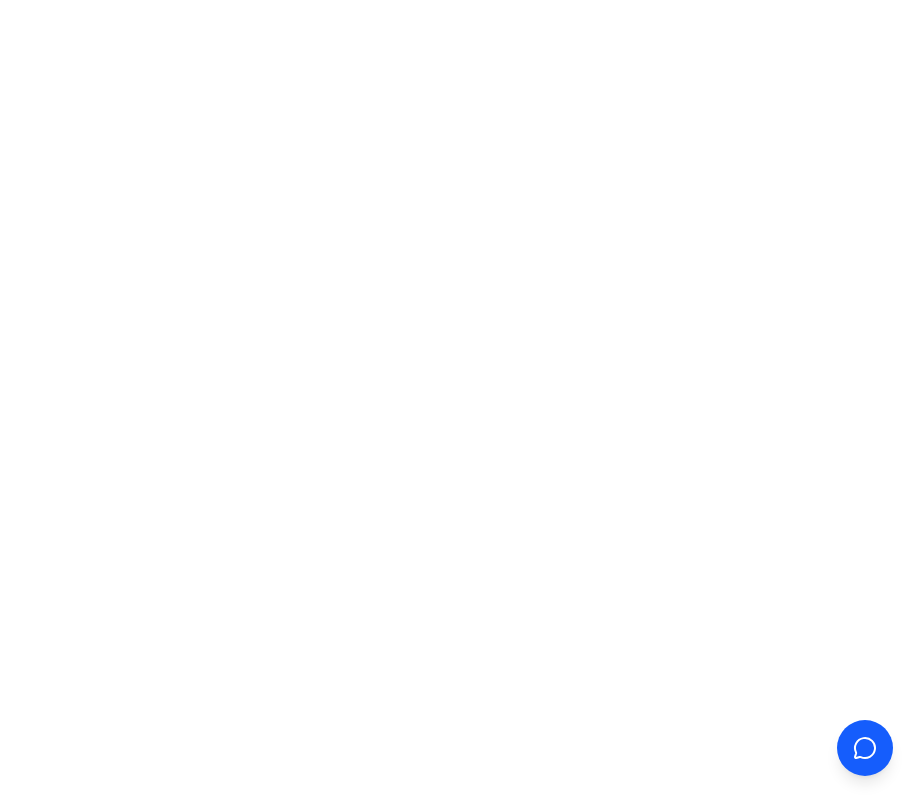
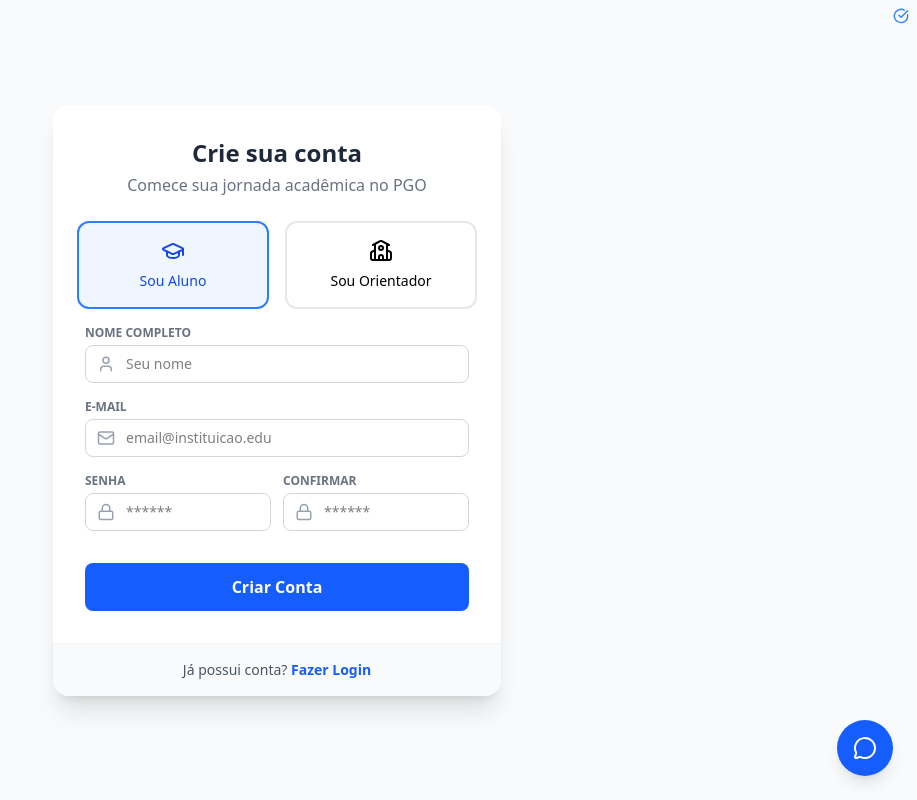
Before and after one commit to VictorHugo-Neo/prototype_PGO, a React app in the folder frontend/: page /register in a window 1280 px wide. Before the commit this address had no page. Shown: the whole page, without its empty margins (363-1280 px from the left). Built offline with nearby package versions, Linux system fonts and the light colour scheme; the HTML template or start-up script is replaced by a standard one.

Commit message:
feat:implementation of the registration screen

```diff
--- a/frontend/src/App.tsx
+++ b/frontend/src/App.tsx
@@ -3,13 +3,14 @@ import Dashboard from "./pages/Dashboard"
 import Trail from "./pages/Trail"
 import { ChatWidget } from "./components/ChatWidget"
 import Login from "./pages/Login"
+import Register from "./pages/Register"
 function App() {
   return (
     <BrowserRouter>
       <div className="relative">
         <Routes>
           <Route path="/" element={<Login />} />
-
+          <Route path="/register" element ={<Register />} />
           <Route path="/Dashboard" element={<Dashboard />} />
           <Route path="/Trail" element={<Trail />} />
         </Routes>
--- /dev/null
+++ b/frontend/src/pages/Register.tsx
@@ -0,0 +1,140 @@
+import { useState } from 'react';
+import { Link, useNavigate } from 'react-router-dom';
+import { User, Lock, Mail, GraduationCap, School, CheckCircle } from 'lucide-react';
+
+export default function Register() {
+  const navigate = useNavigate();
+  const [role, setRole] = useState<'student' | 'instructor'>('student');
+  const [formData, setFormData] = useState({
+    name: '',
+    email: '',
+    password: '',
+    confirmPassword: ''
+  });
+
+  const handleChange = (e: React.ChangeEvent<HTMLInputElement>) => {
+    setFormData({ ...formData, [e.target.name]: e.target.value });
+  };
+
+  const handleRegister = (e: React.FormEvent) => {
+    e.preventDefault();
+    // Lógica de cadastro aqui
+    console.log("Cadastrando:", role, formData);
+    navigate('/'); // Volta para login após cadastro
+  };
+
+  return (
+    <div className="min-h-screen flex items-center justify-center bg-gray-50 p-4">
+      <div className="max-w-md w-full bg-white rounded-2xl shadow-xl overflow-hidden">
+
+        <div className="p-8 text-center pb-0">
+          <h2 className="text-2xl font-bold text-gray-800">Crie sua conta</h2>
+          <p className="text-gray-500 mt-1">Comece sua jornada acadêmica no PGO</p>
+        </div>
+
+        {/* Seletor de Tipo de Conta */}
+        <div className="grid grid-cols-2 gap-4 p-6 pb-2">
+          <div
+            onClick={() => setRole('student')}
+            className={`cursor-pointer border-2 rounded-xl p-4 flex flex-col items-center gap-2 transition-all ${
+              role === 'student' ? 'border-blue-500 bg-blue-50 text-blue-700' : 'border-gray-200 hover:border-blue-200'
+            }`}
+          >
+            <GraduationCap size={24} />
+            <span className="font-medium text-sm">Sou Aluno</span>
+            {role === 'student' && <CheckCircle className="absolute top-2 right-2 text-blue-500 w-4 h-4" />}
+          </div>
+
+          <div
+            onClick={() => setRole('instructor')}
+            className={`cursor-pointer border-2 rounded-xl p-4 flex flex-col items-center gap-2 transition-all ${
+              role === 'instructor' ? 'border-blue-500 bg-blue-50 text-blue-700' : 'border-gray-200 hover:border-blue-200'
+            }`}
+          >
+            <School size={24} />
+            <span className="font-medium text-sm">Sou Orientador</span>
+          </div>
+        </div>
+
+        <form onSubmit={handleRegister} className="p-8 pt-2 space-y-4">
+          <div>
+            <label className="block text-xs font-semibold text-gray-500 uppercase mb-1">Nome Completo</label>
+            <div className="relative">
+              <User className="absolute left-3 top-2.5 text-gray-400" size={18} />
+              <input
+                name="name"
+                type="text"
+                required
+                className="w-full pl-10 pr-4 py-2 border border-gray-300 rounded-lg text-sm focus:ring-2 focus:ring-blue-500 outline-none"
+                placeholder="Seu nome"
+                onChange={handleChange}
+              />
+            </div>
+          </div>
+
+          <div>
+            <label className="block text-xs font-semibold text-gray-500 uppercase mb-1">E-mail</label>
+            <div className="relative">
+              <Mail className="absolute left-3 top-2.5 text-gray-400" size={18} />
+              <input
+                name="email"
+                type="email"
+                required
+                className="w-full pl-10 pr-4 py-2 border border-gray-300 rounded-lg text-sm focus:ring-2 focus:ring-blue-500 outline-none"
+                placeholder="email@instituicao.edu"
+                onChange={handleChange}
+              />
+            </div>
+          </div>
+
+          <div className="grid grid-cols-2 gap-3">
+            <div>
+              <label className="block text-xs font-semibold text-gray-500 uppercase mb-1">Senha</label>
+              <div className="relative">
+                <Lock className="absolute left-3 top-2.5 text-gray-400" size={18} />
+                <input
+                  name="password"
+                  type="password"
+                  required
+                  className="w-full pl-10 pr-4 py-2 border border-gray-300 rounded-lg text-sm focus:ring-2 focus:ring-blue-500 outline-none"
+                  placeholder="******"
+                  onChange={handleChange}
+                />
+              </div>
+            </div>
+            <div>
+              <label className="block text-xs font-semibold text-gray-500 uppercase mb-1">Confirmar</label>
+              <div className="relative">
+                <Lock className="absolute left-3 top-2.5 text-gray-400" size={18} />
+                <input
+                  name="confirmPassword"
+                  type="password"
+                  required
+                  className="w-full pl-10 pr-4 py-2 border border-gray-300 rounded-lg text-sm focus:ring-2 focus:ring-blue-500 outline-none"
+                  placeholder="******"
+                  onChange={handleChange}
+                />
+              </div>
+            </div>
+          </div>
+
+          <button
+            type="submit"
+            className="w-full mt-4 bg-blue-600 hover:bg-blue-700 text-white font-bold py-3 rounded-lg transition-all"
+          >
+            Criar Conta
+          </button>
+        </form>
+
+        <div className="bg-gray-50 p-4 text-center border-t border-gray-100">
+          <p className="text-sm text-gray-600">
+            Já possui conta?{' '}
+            <Link to="/" className="text-blue-600 font-semibold hover:underline">
+              Fazer Login
+            </Link>
+          </p>
+        </div>
+      </div>
+    </div>
+  );
+}
```
